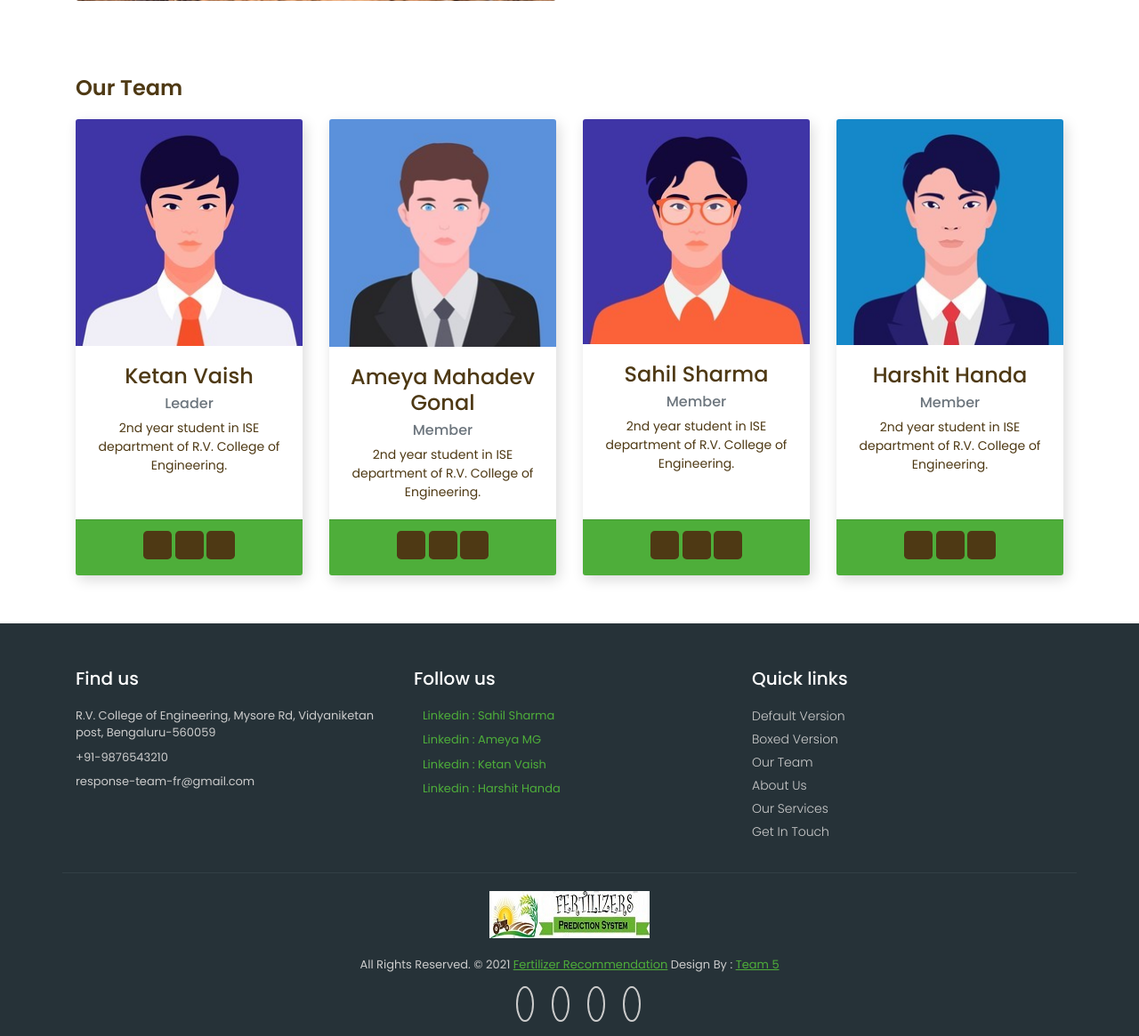
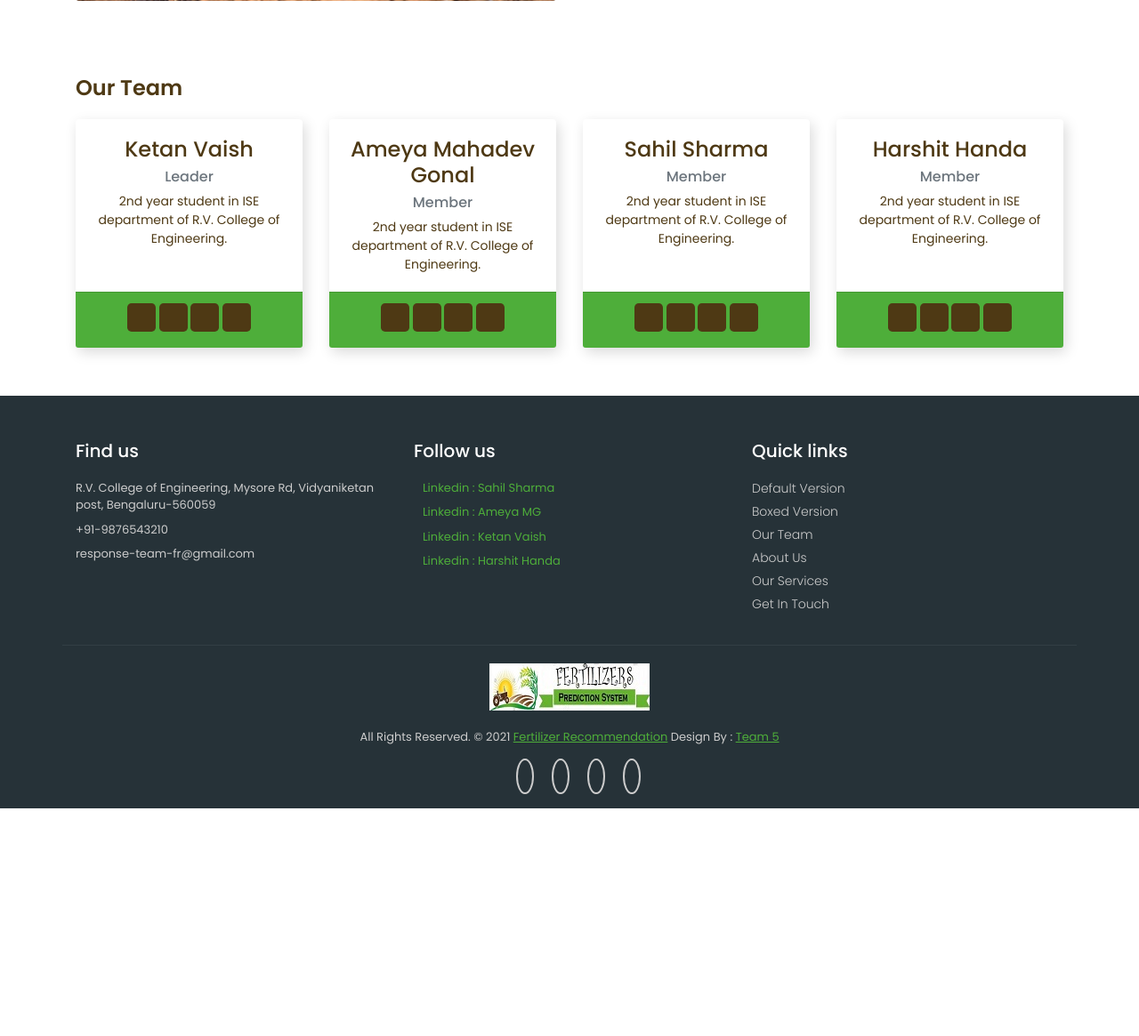
Before and after one commit to ameyaagsilver/Fertiliser-Recommendation-System, a Django app: page /about in a window 1280 px wide. Shown: the part 765-1930 px from the top of the page at 89% size. After the commit the page ends 1674 px from the top, so only its background shows below. Run offline with Django 3.2, Linux system fonts and the light colour scheme; some libraries are stand-ins or nearby versions.

Commit message:
Update about.html
changed about.html page our team section "updated the links of the team members"

```diff
--- a/templates/about.html
+++ b/templates/about.html
@@ -102,7 +102,6 @@
 			<div class="row">
 				<div class="col-lg-3 mb-4">
 					<div class="card h-100 text-center">
-						<img class="card-img-top" src="{% static 'images/photo1.jpg' %}" alt="" />
 						<div class="card-body">
 							<h4 class="card-title">Ketan Vaish</h4>
 							<h6 class="card-subtitle mb-2 text-muted">Leader</h6>
@@ -110,8 +109,9 @@
 						</div>
 						<div class="card-footer">
 							<ul>
-								<li><a href="#"><i class="fab fa-instagram"></i></a></li>
-								<li><a href="#"><i class="fab fa-linkedin"></i></a></li>
+								<li><a href="https://www.instagram.com/ktn.vaish/"><i class="fab fa-instagram"></i></a></li>
+								<li><a href="https://twitter.com/ktnvaish"><i class="fab fa-twitter"></i></a></li>
+								<li><a href="https://www.linkedin.com/in/ktnvaish/"><i class="fab fa-linkedin"></i></a></li>
 								<li><a href="#"><i class="fab fa-github"></i></a></li>
 							</ul>
 						</div>
@@ -119,7 +119,6 @@
 				</div>
 				<div class="col-lg-3 mb-4">
 					<div class="card h-100 text-center">
-						<img class="card-img-top" src="{% static 'images/photo2.jpg' %}" alt="" />
 						<div class="card-body">
 							<h4 class="card-title">Ameya Mahadev Gonal</h4>
 							<h6 class="card-subtitle mb-2 text-muted">Member</h6>
@@ -128,15 +127,15 @@
 						<div class="card-footer">
 							<ul>
 								<li><a href="#"><i class="fab fa-instagram"></i></a></li>
-								<li><a href="#"><i class="fab fa-linkedin"></i></a></li>
-								<li><a href="#"><i class="fab fa-github"></i></a></li>
+								<li><a href="https://twitter.com/AmeyaGonal"><i class="fab fa-twitter"></i></a></li>
+								<li><a href="https://www.linkedin.com/in/ameya-mahadev-gonal-a2ba59134/"><i class="fab fa-linkedin"></i></a></li>
+								<li><a href="https://github.com/ameyaagsilver"><i class="fab fa-github"></i></a></li>
 							</ul>
 						</div>
 					</div>
 				</div>
 				<div class="col-lg-3 mb-4">
 					<div class="card h-100 text-center">
-						<img class="card-img-top" src="{% static 'images/photo3.jpg' %}" alt="" />
 						<div class="card-body">
 							<h4 class="card-title">Sahil Sharma</h4>
 							<h6 class="card-subtitle mb-2 text-muted">Member</h6>
@@ -145,15 +144,15 @@
 						<div class="card-footer">
 							<ul>
 								<li><a href="#"><i class="fab fa-instagram"></i></a></li>
-								<li><a href="#"><i class="fab fa-linkedin"></i></a></li>
-								<li><a href="#"><i class="fab fa-github"></i></a></li>
+								<li><a href="#"><i class="fab fa-twitter"></i></a></li>
+								<li><a href="https://www.linkedin.com/in/sahil-sharma-396b49179/"><i class="fab fa-linkedin"></i></a></li>
+								<li><a href="https://github.com/sahilsharma0223"><i class="fab fa-github"></i></a></li>
 							</ul>
 						</div>
 					</div>
 				</div>
 				<div class="col-lg-3 mb-4">
 					<div class="card h-100 text-center">
-						<img class="card-img-top" src="{% static 'images/photo4.jpg' %}" alt="" />
 						<div class="card-body">
 							<h4 class="card-title">Harshit Handa</h4>
 							<h6 class="card-subtitle mb-2 text-muted">Member</h6>
@@ -161,9 +160,10 @@
 						</div>
 						<div class="card-footer">
 							<ul>
-								<li><a href="#"><i class="fab fa-instagram"></i></a></li>
+								<li><a href="https://www.instagram.com/harshit_handa7/"><i class="fab fa-instagram"></i></a></li>
+								<li><a href="#"><i class="fab fa-twitter"></i></a></li>
 								<li><a href="#"><i class="fab fa-linkedin"></i></a></li>
-								<li><a href="#"><i class="fab fa-github"></i></a></li>
+								<li><a href="https://github.com/harshithanda7"><i class="fab fa-github"></i></a></li>
 							</ul>
 						</div>
 					</div>
```
